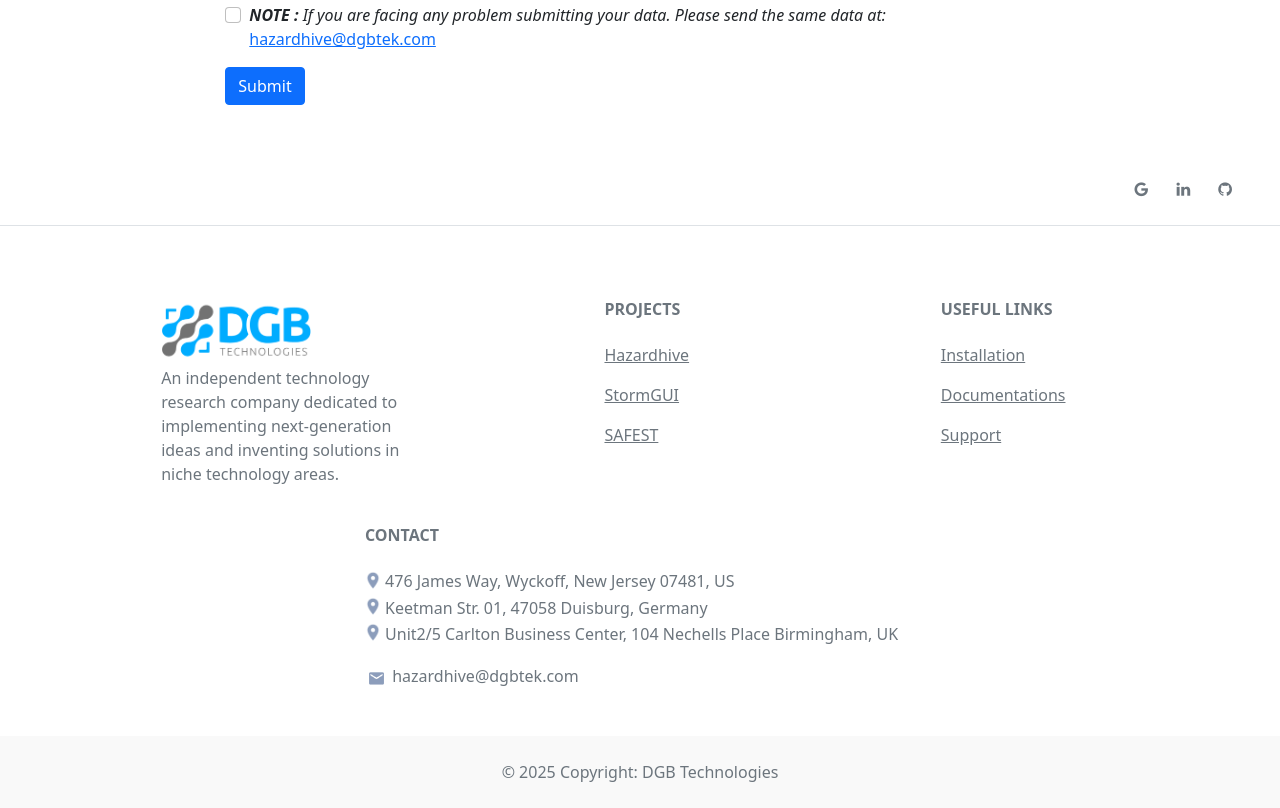
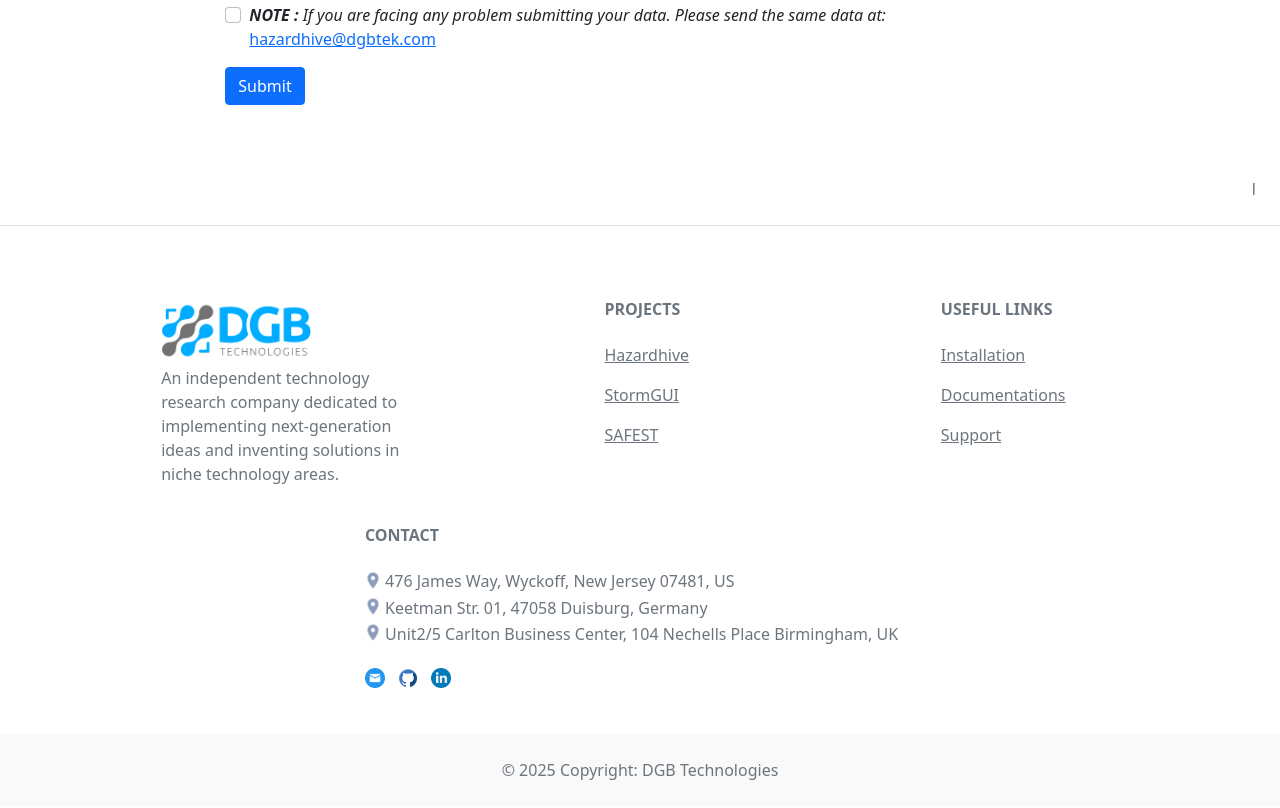
Before and after one commit to DGBTechnologies/hazardhive_website, a plain HTML site: page src/components/licenses/dft-licenses.html in a window 1280 px wide. Shown: the part 1323-2131 px from the top of the page. Drawn offline with nearby package versions, Linux system fonts and the light colour scheme.

Commit message:
updated latest changes

```diff
--- a/src/components/licenses/dft-licenses.html
+++ b/src/components/licenses/dft-licenses.html
@@ -558,28 +558,7 @@
           <!-- <span>Get connected with us on social networks</span> -->
         </div>
         <!-- Left -->
-
-        <!-- Right -->
-        <div>
-          <a
-            href="https://github.com/DGBTechnologies/SAFEST/discussions"
-            class="social text-decoration-none me-4 link-secondary"
-          >
-            <i class="fa fa-google"></i>
-          </a>
-          <a
-            href="https://www.linkedin.com/products/dgbtechnologies-hazardhive/”"
-            class="social text-decoration-none me-4 link-secondary"
-          >
-            <i class="fa fa-linkedin"></i>
-          </a>
-          <a
-            href="https://github.com/DGBTechnologies/SAFEST/discussions"
-            class="social text-decoration-none me-4 link-secondary"
-          >
-            <i class="fa fa-github"></i>
-          </a>
-        </div>
+         l
         <!-- Right -->
       </section>
       <!-- Section: Social media -->
@@ -674,11 +653,22 @@
               <p>
                 <a
                   href="mailto:hazardhive@dgbtek.com"
-                  style="text-decoration: none"
                   class="text-reset"
-                  ><img src="/src/assets/images/mail-24.png" alt="" height="25px" />
-                  hazardhive@dgbtek.com</a
-                >
+                  style="display: inline-block; margin-right: 10px;"
+                  ><img src="/src/assets/images/mail.png" alt="" height="20px" />
+                </a>
+                <a
+                href="https://github.com/DGBTechnologies/hazardhive/discussions"
+                class="text-reset"
+                 style="display: inline-block; margin-right: 10px;"
+                ><img src="/src/assets/images/github.png" alt="" height="18px" />
+                </a>
+                <a
+                  href="https://www.linkedin.com/products/dgbtechnologies-hazardhive/"
+                  class="text-reset"
+                   style="display: inline-block; margin-right: 10px;"
+                  ><img src="/src/assets/images/linkedin_.png" alt="" height="20px" />
+                </a>
               </p>
             </div>
             <!-- Grid column -->
```
Also changed, not shown: index.html (+1 -1 lines), src/commonUI/footer.html (+15 -25 lines), src/components/contact/contact.html (+15 -29 lines), src/components/support/dft-support.html (+5 -2 lines), src/components/version-features.html (+18 -30 lines), src/assets/images/github.png (added), src/assets/images/linkedin_.png (added), src/assets/images/mail.png (added), src/assets/images/support-imag.png (added), src/assets/images/support-img.jpg (added).
